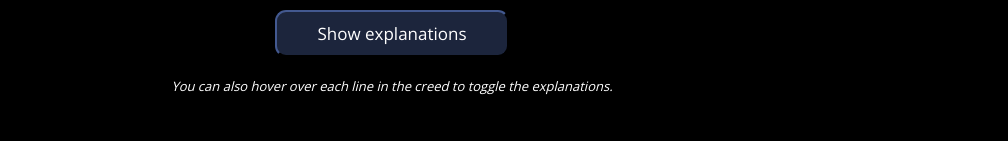
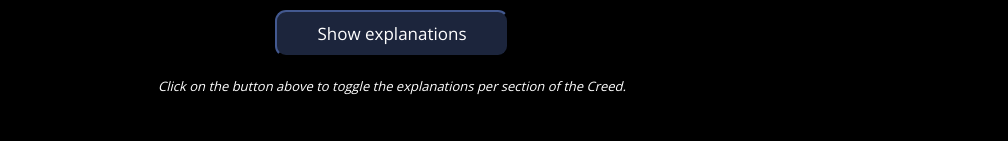
Before and after one commit to cobbie/th151-final-project, a Vue app: page / in a window 1280 px wide. Shown: the part 238-379 px from the top of the page, without its empty margins (248-1256 px from the left). Built offline with nearby package versions, Linux system fonts and the light colour scheme.

Commit message:
edit note text, button text/function for change text

```diff
--- a/src/App.vue
+++ b/src/App.vue
@@ -4,8 +4,8 @@
       <img class= "animated fadeInUp delay-1s" src="./assets/cross.svg"/>
       <h1 class="animated fadeInUp delay-2s">TH 151 Finals</h1>
       <h1 class="animated fadeInUp delay-2s">Cobbie's Catholic Creed</h1>
-      <button @click="showExp" class="animated flipInX delay-button">Show explanations</button>
-      <p class="animated flipInX delay-button" id="note">You can also hover over each line in the creed to toggle the explanations.</p>
+      <button @click="showExp" class="animated flipInX delay-button">{{buttonText}} explanations</button>
+      <p class="animated flipInX delay-button" id="note">Click on the button above to toggle the explanations per section of the Creed.</p>
     </header>
     <!-- <div id="cross-container"></div> -->
 
@@ -65,7 +65,7 @@ export default {
   methods: {
     showExp: function(){
       this.visible = !this.visible;
-
+      this.buttonText === 'Show' ? this.buttonText = 'Hide' : this.buttonText = 'Show'
     },
     removeAnimations: function(){
       // var contentList = document.getElementsByClassName("content");
@@ -84,7 +84,8 @@ export default {
         'background-color': 'rgba(31, 62, 90, 0.76)',
       },
       isNotDone: true,
-      content: 'content'
+      content: 'content',
+      buttonText: 'Show'
     }
   }
 }
```
